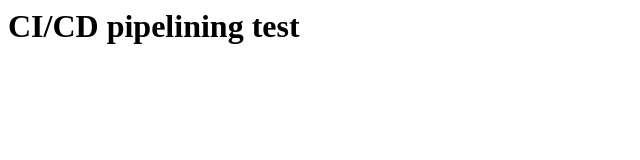
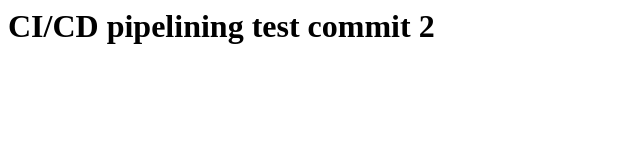
Before and after one commit to Pragyan17/static, a plain HTML site: page index.html in a window 1280 px wide. Shown: the whole page, without its empty margins (0-640 px from the left). Drawn offline with Linux system fonts and the light colour scheme.

Commit message:
Update index.html

```diff
--- a/index.html
+++ b/index.html
@@ -3,6 +3,7 @@
 <title>Pragyan</title>
 </head>
 <body>
-<h1>CI/CD pipelining test</h1>
+<h1>CI/CD pipelining test
+  commit 2</h1>
 </body>
 </html>
```
